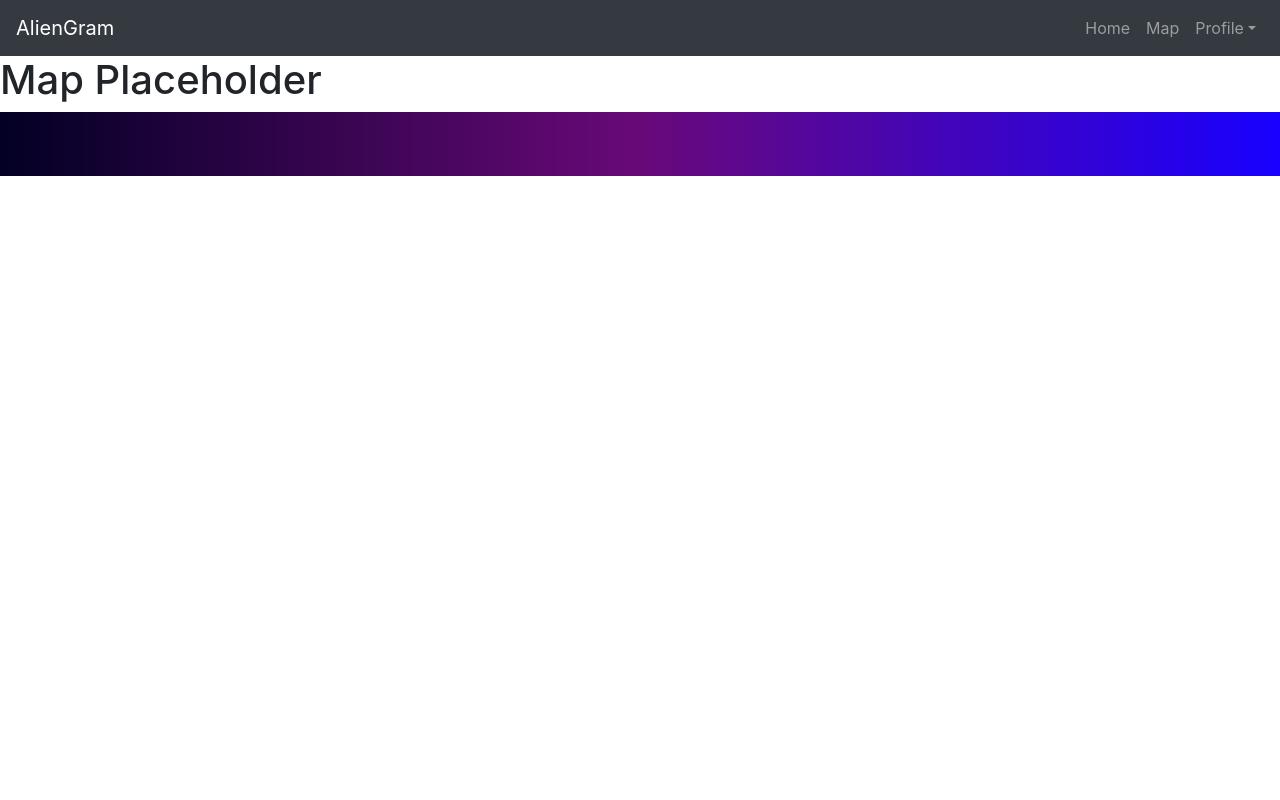
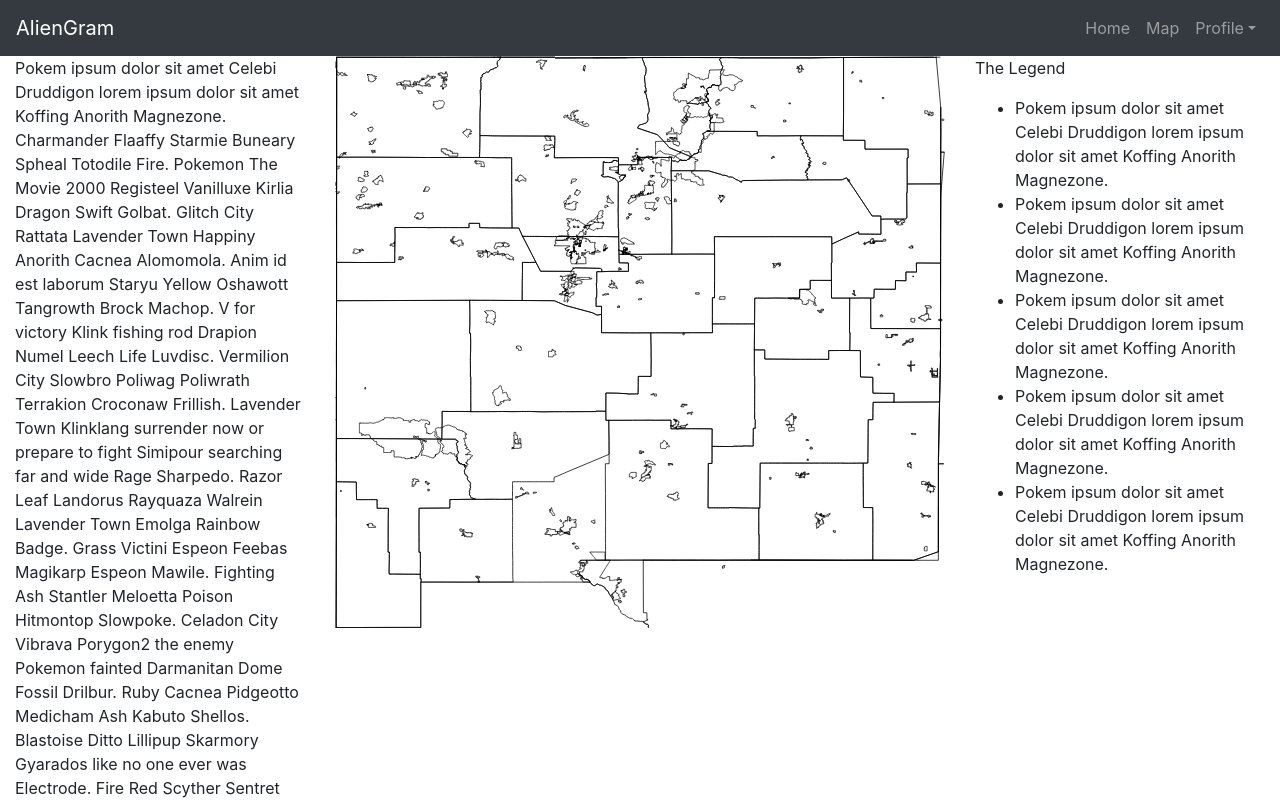
Before and after one commit to now-in-orbit/alien-gram, a React (Create React App) app in the folder frontend/: page /map in a window 1280 px wide. Shown: the top 800 px of the page. Built offline with nearby package versions, Linux system fonts and the light colour scheme.

Commit message:
added layout for map componenet

```diff
--- a/frontend/src/ui/Map.js
+++ b/frontend/src/ui/Map.js
@@ -1,10 +1,38 @@
 import React from "react"
+import MapImage from '../images/new_mexico_administrative.svg'
+import {Col, Container, Image, Row} from "react-bootstrap";
 
 
 export const Map = () => {
     return (
         <>
-            <h1>Map Placeholder</h1>
+            <Container fluid>
+                <Row>
+                    <Col md={3}>
+                        <p>Pokem ipsum dolor sit amet Celebi Druddigon lorem ipsum dolor sit amet Koffing Anorith Magnezone. Charmander Flaaffy Starmie Buneary Spheal Totodile Fire. Pokemon The Movie 2000 Registeel Vanilluxe Kirlia Dragon Swift Golbat. Glitch City Rattata Lavender Town Happiny Anorith Cacnea Alomomola. Anim id est laborum Staryu Yellow Oshawott Tangrowth Brock Machop.
+
+                            V for victory Klink fishing rod Drapion Numel Leech Life Luvdisc. Vermilion City Slowbro Poliwag Poliwrath Terrakion Croconaw Frillish. Lavender Town Klinklang surrender now or prepare to fight Simipour searching far and wide Rage Sharpedo. Razor Leaf Landorus Rayquaza Walrein Lavender Town Emolga Rainbow Badge. Grass Victini Espeon Feebas Magikarp Espeon Mawile.
+
+                            Fighting Ash Stantler Meloetta Poison Hitmontop Slowpoke. Celadon City Vibrava Porygon2 the enemy Pokemon fainted Darmanitan Dome Fossil Drilbur. Ruby Cacnea Pidgeotto Medicham Ash Kabuto Shellos. Blastoise Ditto Lillipup Skarmory Gyarados like no one ever was Electrode. Fire Red Scyther Sentret Badge Snover Elgyem Regigigas.
+
+                            Sed do eiusmod tempor incididunt Spoink Sandslash Magikarp Calcium Gothita Zekrom. Splash Deerling Pineco Boldore Terrakion Houndoom Team Rocket. Pokemon Heroes Whimsicott Virizion Cubchoo Jigglypuff Badge Mr. Mime. Consectetur adipisicing elit Bayleef Vespiquen Ash Ketchum Burnt Berry Poison we're blasting off again. S.S. Anne Bug Fraxure Tepig Castform you're not wearing shorts Ralts.
+                        </p>
+                    </Col>
+                    <Col md={6}>
+                        <Image src={MapImage} fluid/>
+                    </Col>
+                    <Col md={3}>
+                        <p>The Legend</p>
+                        <ul>
+                            <li>Pokem ipsum dolor sit amet Celebi Druddigon lorem ipsum dolor sit amet Koffing Anorith Magnezone.</li>
+                            <li>Pokem ipsum dolor sit amet Celebi Druddigon lorem ipsum dolor sit amet Koffing Anorith Magnezone.</li>
+                            <li>Pokem ipsum dolor sit amet Celebi Druddigon lorem ipsum dolor sit amet Koffing Anorith Magnezone.</li>
+                            <li>Pokem ipsum dolor sit amet Celebi Druddigon lorem ipsum dolor sit amet Koffing Anorith Magnezone.</li>
+                            <li>Pokem ipsum dolor sit amet Celebi Druddigon lorem ipsum dolor sit amet Koffing Anorith Magnezone.</li>
+                        </ul>
+                    </Col>
+                </Row>
+            </Container>
         </>
     )
 }
```
Also changed, not shown: frontend/src/images/new_mexico_administrative.svg (added).
